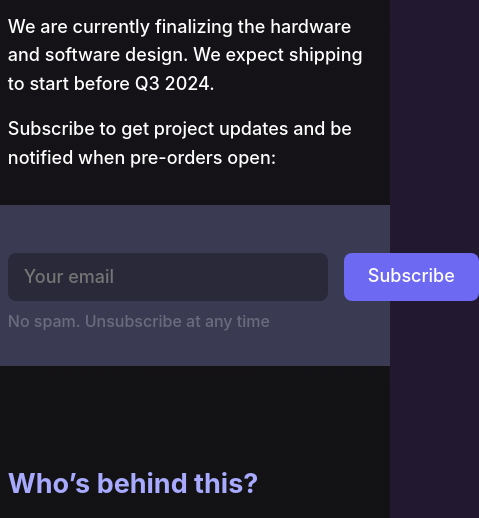
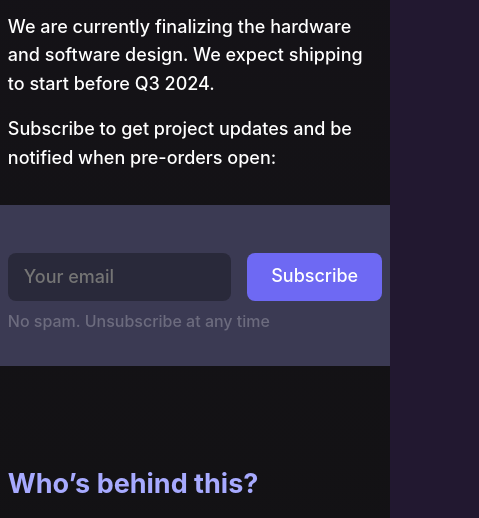
Before and after one commit to late-mate/late-mate, a plain HTML site: page website/index.html in a window 390 px wide. Shown: the part 5099-5617 px from the top of the page, 479 px wide, since content can reach past the window. Drawn offline with Linux system fonts and the light colour scheme; a script that the page names is missing; a web font is replaced by a local one.

Commit message:
fix misaligned subscription form on mobile

```diff
--- a/website/style.css
+++ b/website/style.css
@@ -70,7 +70,7 @@ img { width: 50rem; margin: 2rem 0; }
 form { background: #3B3A53; padding: 4rem 0 3rem 0; width: calc(min(100vw, 48rem)); border-radius: 1rem; display: flex; flex-direction: column; justify-content: center; align-items: center; gap: 0.5rem; margin: 2rem 0; }
 form > div { width: calc(min(96vw, var(--width))); display: flex; gap: 1rem; }
 form > p { width: calc(min(96vw, var(--width))); font-size: 1rem; color: rgba(255, 255, 255, 0.25); }
-input[type=email] { height: 3rem; flex-grow: 1; background-color: rgba(0, 0, 0, 0.3); border: none; border-radius: 0.5rem; padding: 0 1rem; outline: none; }
+input[type=email] { height: 3rem; width: 50%; flex-grow: 1; background-color: rgba(0, 0, 0, 0.3); border: none; border-radius: 0.5rem; padding: 0 1rem; outline: none; }
 input[type=email]:focus { background-color: rgba(0, 0, 0, 0.4); }
 
 input[type=submit] { height: 3rem; background-color: var(--accent); border: none; border-radius: 0.5rem; padding: 0 1.5rem; outline: none; }
```
